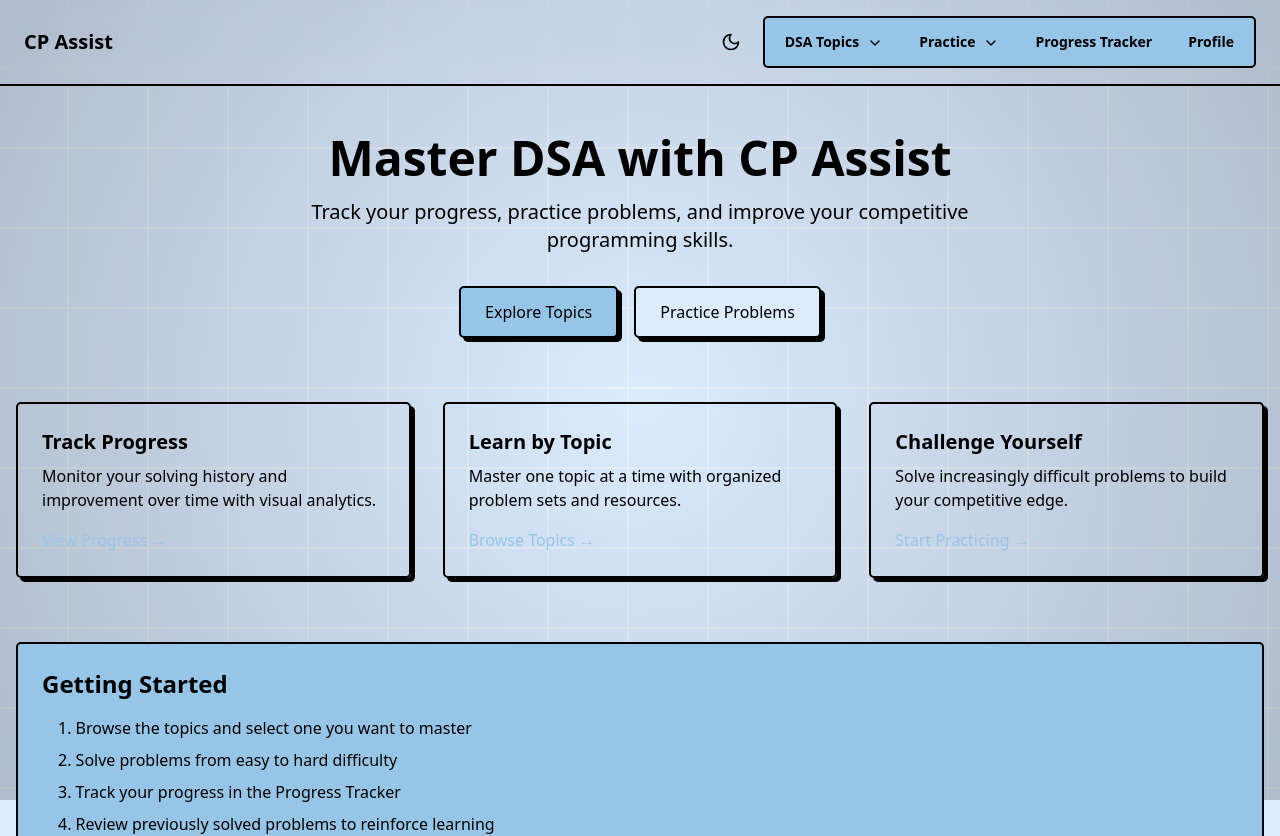
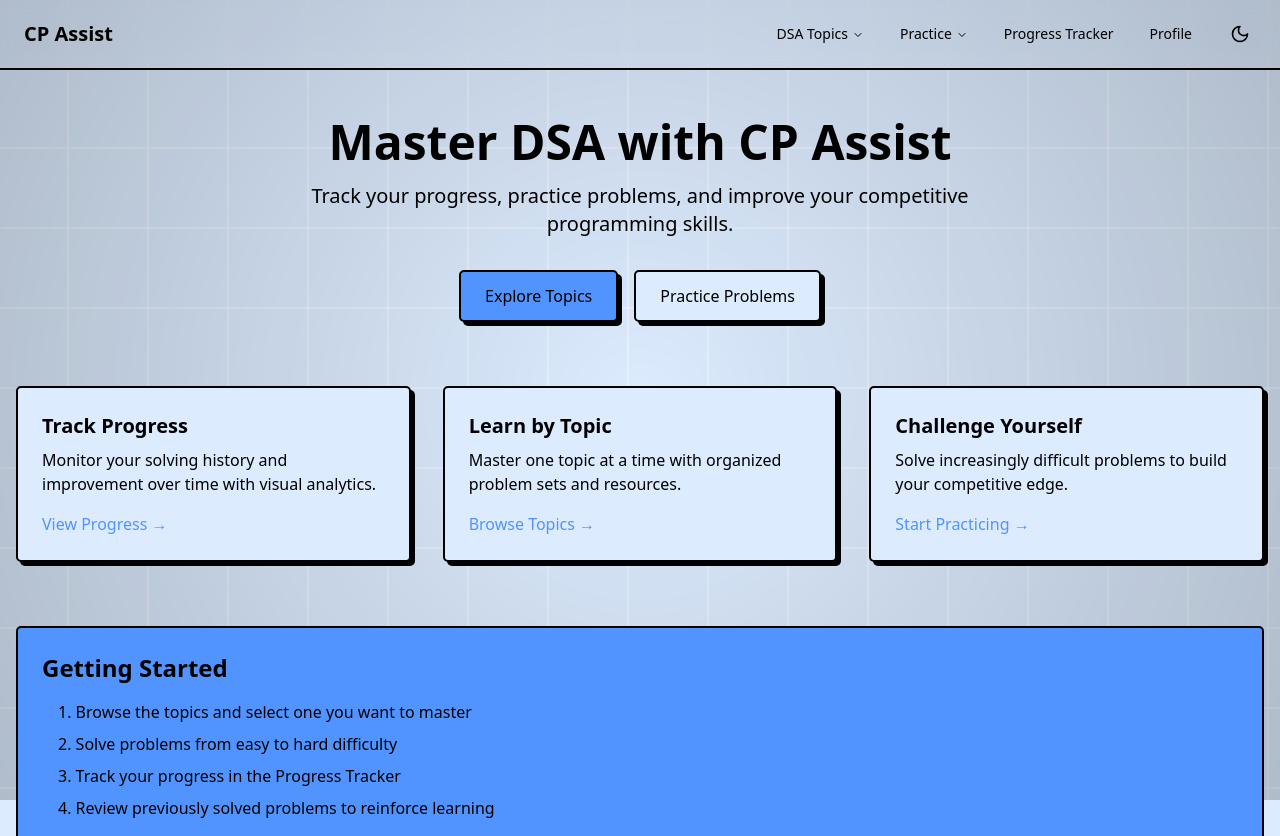
Before and after one commit to Arnab-Afk/cpassist, a React (Vite) app in the folder frontend/: page / in a window 1280 px wide. Shown: the top 836 px of the page. Built offline with nearby package versions, Linux system fonts and the light colour scheme.

Commit message:
fix: Update z-index values and improve styling for navigation and background components

```diff
--- a/frontend/src/App.tsx
+++ b/frontend/src/App.tsx
@@ -20,13 +20,13 @@ function App() {
         {/* Background Squares */}
         <BackgroundSquares />
 
-        <div className="min-h-screen flex flex-col bg-transparent dark:bg-gray-900/90 text-black dark:text-white">
-          <header className="py-4 px-6 border-b-2 border-border backdrop-blur-sm">
+        <div className="min-h-screen flex flex-col bg-transparent dark:bg-gray-900/90 text-black dark:text-white relative z-1">
+          <header className="py-4 px-6 border-b-2 border-border backdrop-blur-sm z-20 relative">
             <div className="container mx-auto flex justify-between items-center">
               <a href="/" className="text-xl font-bold">CP Assist</a>
               <div className="flex items-center gap-4">
+                <MainNavigationMenu />
                 <ThemeToggle />
-                <MainNavigationMenu />
               </div>
             </div>
           </header>
--- a/frontend/src/components/NavigationMenu.tsx
+++ b/frontend/src/components/NavigationMenu.tsx
@@ -54,7 +54,7 @@ const dsaTopics: { title: string; href: string; description: string }[] = [
 
 export default function MainNavigationMenu() {
   return (
-    <NavigationMenu className="z-5">
+    <NavigationMenu className="z-50">
       <NavigationMenuList>
         <NavigationMenuItem>
           <NavigationMenuTrigger>DSA Topics</NavigationMenuTrigger>
@@ -80,7 +80,7 @@ export default function MainNavigationMenu() {
               <li className="row-span-3">
                 <NavigationMenuLink asChild>
                   <Link
-                    className="flex h-full w-full select-none flex-col justify-end rounded-base p-6 no-underline outline-hidden"
+                    className="flex h-full w-full select-none flex-col justify-end rounded-md p-6 no-underline outline-hidden dark:text-white bg-muted/50 dark:bg-gray-800/50 border border-border dark:border-gray-700 shadow-sm"
                     to="/questions"
                   >
                     <div className="mb-2 mt-4 text-lg font-heading">
@@ -138,7 +138,7 @@ function ListItem({
       <NavigationMenuLink asChild>
         <Link
           className={cn(
-            "hover:bg-accent block text-main-foreground select-none space-y-1 rounded-base border-2 border-transparent p-3 leading-none no-underline outline-hidden transition-colors hover:border-border",
+            "hover:bg-accent/10 block select-none space-y-1 rounded-base border-2 border-transparent p-3 leading-none no-underline outline-hidden transition-colors hover:border-border dark:hover:border-gray-600 dark:text-white",
             className,
           )}
           to={href}
--- a/frontend/src/components/Squares.css
+++ b/frontend/src/components/Squares.css
@@ -4,7 +4,7 @@
     left: 0;
     width: 100vw;
     height: 100vh;
-    z-index: -1;
+    z-index: -10;
     display: block;
     pointer-events: none;
     opacity: 1.5;
--- a/frontend/src/components/ThemeToggle.tsx
+++ b/frontend/src/components/ThemeToggle.tsx
@@ -7,7 +7,7 @@ export default function ThemeToggle() {
   return (
     <button
       onClick={toggleTheme}
-      className="flex items-center justify-center w-8 h-8 rounded-base transition-colors hover:bg-gray-100 dark:hover:bg-gray-800"
+      className="flex items-center justify-center w-8 h-8 rounded-base transition-colors"
       aria-label={`Switch to ${theme === 'light' ? 'dark' : 'light'} mode`}
     >
       {theme === 'light' ? (
--- a/frontend/src/components/ui/navigation-menu.tsx
+++ b/frontend/src/components/ui/navigation-menu.tsx
@@ -1,158 +1,118 @@
+import * as React from "react"
 import * as NavigationMenuPrimitive from "@radix-ui/react-navigation-menu"
 import { cva } from "class-variance-authority"
 import { ChevronDown } from "lucide-react"
 
-import * as React from "react"
-
 import { cn } from "@/lib/utils"
 
-function NavigationMenu({
-  className,
-  children,
-  viewport = true,
-  ...props
-}: React.ComponentProps<typeof NavigationMenuPrimitive.Root> & {
-  viewport?: boolean
-}) {
-  return (    <NavigationMenuPrimitive.Root
-      data-slot="navigation-menu"
-      data-viewport={viewport}
+const NavigationMenu = React.forwardRef<
+  React.ElementRef<typeof NavigationMenuPrimitive.Root>,
+  React.ComponentPropsWithoutRef<typeof NavigationMenuPrimitive.Root>
+>(({ className, children, ...props }, ref) => (
+  <NavigationMenuPrimitive.Root
+    ref={ref}
     className={cn(
-        "relative z-10 flex max-w-max rounded-base font-heading border-border border-2 p-1 bg-main dark:bg-gray-800 flex-1 items-center justify-center",
-        className,
+      "relative z-10 flex max-w-max flex-1 items-center justify-center",
+      className
     )}
     {...props}
   >
     {children}
-      {viewport && <NavigationMenuViewport />}
+    <NavigationMenuViewport />
   </NavigationMenuPrimitive.Root>
-  )
-}
+))
+NavigationMenu.displayName = NavigationMenuPrimitive.Root.displayName
 
-function NavigationMenuList({
-  className,
-  ...props
-}: React.ComponentProps<typeof NavigationMenuPrimitive.List>) {
-  return (
+const NavigationMenuList = React.forwardRef<
+  React.ElementRef<typeof NavigationMenuPrimitive.List>,
+  React.ComponentPropsWithoutRef<typeof NavigationMenuPrimitive.List>
+>(({ className, ...props }, ref) => (
   <NavigationMenuPrimitive.List
-      data-slot="navigation-menu-list"
+    ref={ref}
     className={cn(
-        "group flex flex-1 list-none items-center font-heading justify-center space-x-1",
-        className,
+      "group flex flex-1 list-none items-center justify-center space-x-1",
+      className
     )}
     {...props}
   />
-  )
-}
+))
+NavigationMenuList.displayName = NavigationMenuPrimitive.List.displayName
 
-function NavigationMenuItem({
-  className,
-  ...props
-}: React.ComponentProps<typeof NavigationMenuPrimitive.Item>) {
-  return (
-    <NavigationMenuPrimitive.Item
-      data-slot="navigation-menu-item"
-      className={cn("relative", className)}
-      {...props}
-    />
-  )
-}
+const NavigationMenuItem = NavigationMenuPrimitive.Item
 
 const navigationMenuTriggerStyle = cva(
-  "group inline-flex h-10 w-max items-center justify-center text-main-foreground rounded-base bg-main px-4 py-2 text-sm font-heading transition-colors focus:outline-none disabled:pointer-events-none disabled:opacity-50",
+  "group inline-flex h-9 w-max items-center justify-center rounded-md px-4 py-2 text-sm font-medium transition-colors hover:text-accent-foreground dark:hover:text-gray-300 focus:outline-none disabled:pointer-events-none disabled:opacity-50 data-[state=open]:text-accent-foreground dark:data-[state=open]:text-white"
 )
 
-function NavigationMenuTrigger({
-  className,
-  children,
-  ...props
-}: React.ComponentProps<typeof NavigationMenuPrimitive.Trigger>) {
-  return (
+const NavigationMenuTrigger = React.forwardRef<
+  React.ElementRef<typeof NavigationMenuPrimitive.Trigger>,
+  React.ComponentPropsWithoutRef<typeof NavigationMenuPrimitive.Trigger>
+>(({ className, children, ...props }, ref) => (
   <NavigationMenuPrimitive.Trigger
-      data-slot="navigation-menu-trigger"
+    ref={ref}
     className={cn(navigationMenuTriggerStyle(), "group", className)}
     {...props}
   >
     {children}{" "}
     <ChevronDown
-        className="relative top-[1px] ml-2 size-4 font-heading transition duration-200 group-data-[state=open]:rotate-180"
+      className="relative top-[1px] ml-1 h-3 w-3 transition duration-300 group-data-[state=open]:rotate-180"
       aria-hidden="true"
     />
   </NavigationMenuPrimitive.Trigger>
-  )
-}
+))
+NavigationMenuTrigger.displayName = NavigationMenuPrimitive.Trigger.displayName
 
-function NavigationMenuContent({
-  className,
-  ...props
-}: React.ComponentProps<typeof NavigationMenuPrimitive.Content>) {
-  return (
+const NavigationMenuContent = React.forwardRef<
+  React.ElementRef<typeof NavigationMenuPrimitive.Content>,
+  React.ComponentPropsWithoutRef<typeof NavigationMenuPrimitive.Content>
+>(({ className, ...props }, ref) => (
   <NavigationMenuPrimitive.Content
-      data-slot="navigation-menu-content"
+    ref={ref}
     className={cn(
-        "data-[motion^=from-]:animate-in data-[motion^=to-]:animate-out data-[motion^=from-]:fade-in data-[motion^=to-]:fade-out data-[motion=from-end]:slide-in-from-right-52 data-[motion=from-start]:slide-in-from-left-52 data-[motion=to-end]:slide-out-to-right-52 data-[motion=to-start]:slide-out-to-left-52 top-0 left-0 w-full p-2 pr-2.5 md:absolute md:w-auto",
-        "group-data-[viewport=false]/navigation-menu:bg-main group-data-[viewport=false]/navigation-menu:text-main-foreground group-data-[viewport=false]/navigation-menu:data-[state=open]:animate-in group-data-[viewport=false]/navigation-menu:data-[state=closed]:animate-out group-data-[viewport=false]/navigation-menu:data-[state=closed]:zoom-out-95 group-data-[viewport=false]/navigation-menu:data-[state=open]:zoom-in-95 group-data-[viewport=false]/navigation-menu:data-[state=open]:fade-in-0 group-data-[viewport=false]/navigation-menu:data-[state=closed]:fade-out-0 group-data-[viewport=false]/navigation-menu:top-full group-data-[viewport=false]/navigation-menu:mt-1.5 group-data-[viewport=false]/navigation-menu:overflow-hidden group-data-[viewport=false]/navigation-menu:duration-200 **:data-[slot=navigation-menu-link]:focus:ring-0 **:data-[slot=navigation-menu-link]:focus:outline-none",
-        className,
+      "left-0 top-0 w-full data-[motion^=from-]:animate-in data-[motion^=to-]:animate-out data-[motion^=from-]:fade-in data-[motion^=to-]:fade-out data-[motion=from-end]:slide-in-from-right-52 data-[motion=from-start]:slide-in-from-left-52 data-[motion=to-end]:slide-out-to-right-52 data-[motion=to-start]:slide-out-to-left-52 md:absolute md:w-auto z-50 dark:text-white",
+      className
     )}
     {...props}
   />
-  )
-}
+))
+NavigationMenuContent.displayName = NavigationMenuPrimitive.Content.displayName
 
-function NavigationMenuLink({
-  className,
-  ...props
-}: React.ComponentProps<typeof NavigationMenuPrimitive.Link>) {
-  return (
-    <NavigationMenuPrimitive.Link
-      data-slot="navigation-menu-link"
+const NavigationMenuLink = NavigationMenuPrimitive.Link
+
+const NavigationMenuViewport = React.forwardRef<
+  React.ElementRef<typeof NavigationMenuPrimitive.Viewport>,
+  React.ComponentPropsWithoutRef<typeof NavigationMenuPrimitive.Viewport>
+>(({ className, ...props }, ref) => (  <div className={cn("absolute left-0 top-full flex justify-center z-50")}>
+    <NavigationMenuPrimitive.Viewport
       className={cn(
-        "block select-none space-y-1 rounded-base p-2 leading-none no-underline outline-none transition-colors focus-visible:ring-4 focus-visible:outline-1 [&_svg:not([class*='size-'])]:size-4",
-        className,
+        "origin-top-center relative mt-1.5 h-[var(--radix-navigation-menu-viewport-height)] w-full overflow-hidden rounded-md border bg-background/80 text-foreground dark:bg-gray-900/80 dark:text-white backdrop-blur-sm data-[state=open]:animate-in data-[state=closed]:animate-out data-[state=closed]:zoom-out-95 data-[state=open]:zoom-in-90 md:w-[var(--radix-navigation-menu-viewport-width)]",
+        className
       )}
-      {...props}
-    />
-  )
-}
-
-function NavigationMenuViewport({
-  className,
-  ...props
-}: React.ComponentProps<typeof NavigationMenuPrimitive.Viewport>) {
-  return (
-    <div
-      className={cn(
-        "absolute top-full left-0 isolate z-50 flex justify-center",
-      )}
-    >      <NavigationMenuPrimitive.Viewport
-        data-slot="navigation-menu-viewport"
-        className={cn(
-          "origin-top-center relative mt-1.5 h-[var(--radix-navigation-menu-viewport-height)] w-full overflow-hidden rounded-base border-2 border-border bg-main text-main-foreground dark:bg-gray-800 dark:text-white data-[state=open]:animate-in data-[state=closed]:animate-out data-[state=closed]:zoom-out-95 data-[state=open]:zoom-in-90 md:w-[var(--radix-navigation-menu-viewport-width)]",
-          className,
-        )}
+      ref={ref}
       {...props}
     />
   </div>
-  )
-}
+))
+NavigationMenuViewport.displayName =
+  NavigationMenuPrimitive.Viewport.displayName
 
-function NavigationMenuIndicator({
-  className,
-  ...props
-}: React.ComponentProps<typeof NavigationMenuPrimitive.Indicator>) {
-  return (
+const NavigationMenuIndicator = React.forwardRef<
+  React.ElementRef<typeof NavigationMenuPrimitive.Indicator>,
+  React.ComponentPropsWithoutRef<typeof NavigationMenuPrimitive.Indicator>
+>(({ className, ...props }, ref) => (
   <NavigationMenuPrimitive.Indicator
-      data-slot="navigation-menu-indicator"
+    ref={ref}
     className={cn(
-        "top-full z-[1] flex h-1.5 items-end font-heading justify-center overflow-hidden data-[state=visible]:animate-in data-[state=hidden]:animate-out data-[state=hidden]:fade-out data-[state=visible]:fade-in",
-        className,
+      "top-full z-[1] flex h-1.5 items-end justify-center overflow-hidden data-[state=visible]:animate-in data-[state=hidden]:animate-out data-[state=hidden]:fade-out data-[state=visible]:fade-in",
+      className
     )}
     {...props}
   >
-      <div className="relative top-[60%] h-2 w-2 rotate-45 rounded-tl-sm bg-white dark:bg-gray-800" />
+    <div className="relative top-[60%] h-2 w-2 rotate-45 rounded-tl-sm bg-border shadow-md" />
   </NavigationMenuPrimitive.Indicator>
-  )
-}
+))
+NavigationMenuIndicator.displayName =
+  NavigationMenuPrimitive.Indicator.displayName
 
 export {
   navigationMenuTriggerStyle,
--- a/frontend/src/index.css
+++ b/frontend/src/index.css
@@ -8,7 +8,7 @@
   --secondary-background: oklch(100% 0 0);
   --foreground: oklch(0% 0 0);
   --main-foreground: oklch(0% 0 0);
-  --main: #97c5e8;
+  --main: oklch(67.47% 0.1726 259.49);
   --border: oklch(0% 0 0);
   --ring: oklch(0% 0 0);
   --overlay: oklch(0% 0 0 / 0.8);
@@ -26,7 +26,7 @@
   --secondary-background: oklch(23.93% 0 0);
   --foreground: oklch(92.49% 0 0);
   --main-foreground: oklch(0% 0 0);
-  --main: #97c5e8;
+  --main: oklch(67.47% 0.1726 259.49);
   --border: oklch(0% 0 0);
   --ring: oklch(100% 0 0);
   --shadow: 4px 4px 0px 0px var(--border);
--- a/frontend/src/pages/HomePage.tsx
+++ b/frontend/src/pages/HomePage.tsx
@@ -68,7 +68,7 @@ function FeatureCard({ title, description, link, linkText }: {
   linkText: string;
 }) {
   return (
-    <div className="border-2 border-border rounded-base p-6 shadow-[var(--shadow)] hover:translate-y-[-2px] transition-transform dark:bg-gray-800">
+    <div className="border-2 border-border rounded-base bg-background p-6 shadow-[var(--shadow)] hover:translate-y-[-2px] transition-transform dark:bg-gray-800">
       <h3 className="text-xl font-bold mb-2">{title}</h3>
       <p className="mb-4">{description}</p>
       <Link
```
Lines whose indentation alone changed are shown as unchanged.
